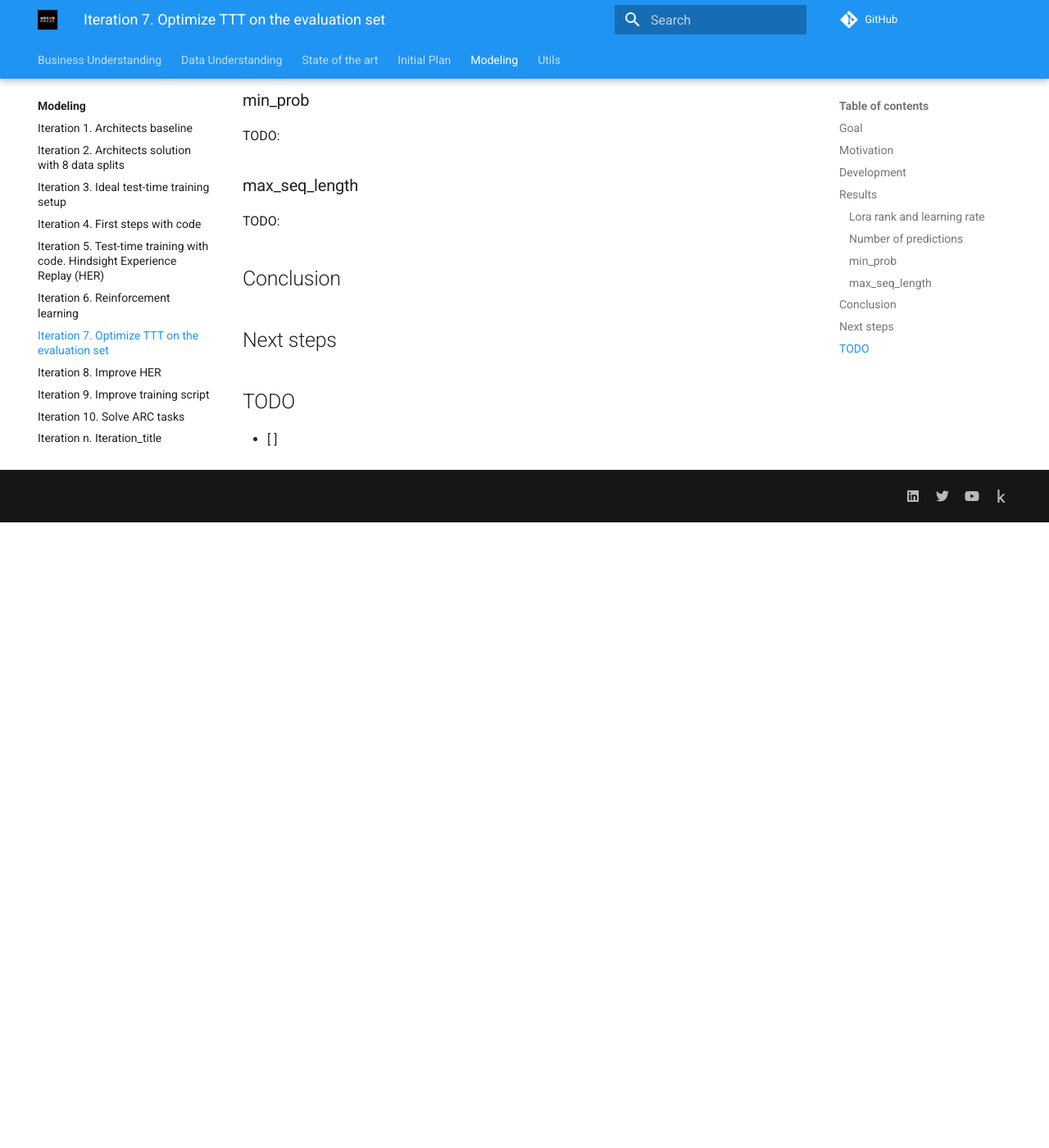
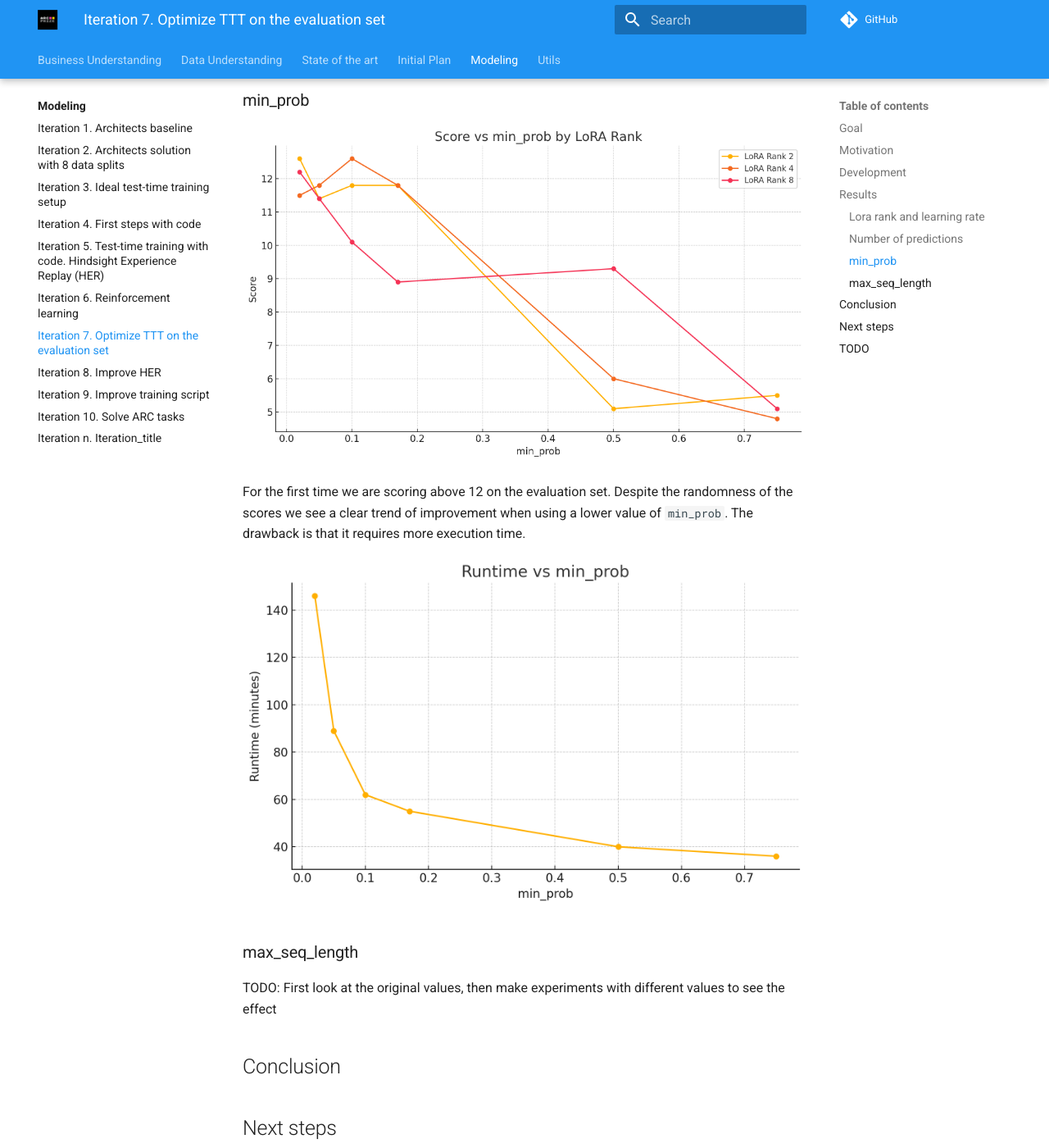
Before and after one commit to ironbar/arc25, an MkDocs documentation site: the page built from docs/modeling/Iteration_07_optimize_ttt_on_evaluation_set.md, in a window 1280 px wide and 1400 px high, scrolled down 2042 px. Shown: the whole window at 82% size. Built offline with MkDocs 1.6.1 and Material for MkDocs 9.7.7, drawn with Linux system fonts in a browser that asks for light colours; comment, search, counter and statistics services are not loaded; before the commit the page ends 2679 px from its top, so only the background shows below that.

Commit message:
Add min_prob and max_seq_length analysis with supporting images

```diff
--- a/docs/modeling/Iteration_07_optimize_ttt_on_evaluation_set.md
+++ b/docs/modeling/Iteration_07_optimize_ttt_on_evaluation_set.md
@@ -41,11 +41,16 @@ There is no evidence suggesting that using more than 8 predictions is beneficial
 
 ### min_prob
 
-TODO:
+![min_prob](res/1748268325962_image.png)
+
+For the first time we are scoring above 12 on the evaluation set. Despite the randomness of the scores
+we see a clear trend of improvement when using a lower value of `min_prob`. The drawback is that it requires more execution time.
+
+![runtime](res/1748268504912_image.png)
 
 ### max_seq_length
 
-TODO:
+TODO: First look at the original values, then make experiments with different values to see the effect
 
 ## Conclusion
 
```
Also changed, not shown: docs/modeling/res/1748268325962_image.png (added), docs/modeling/res/1748268504912_image.png (added).
